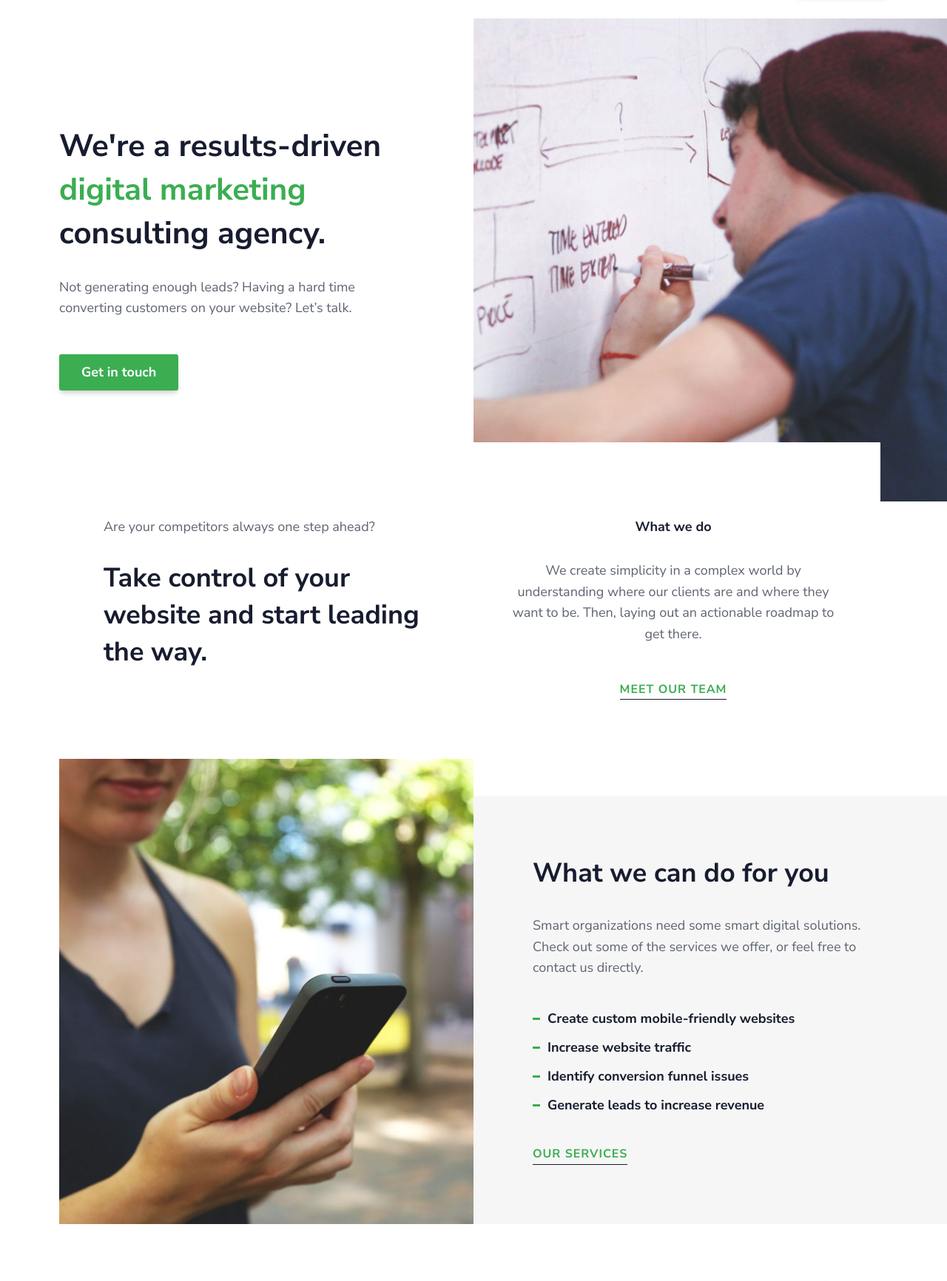
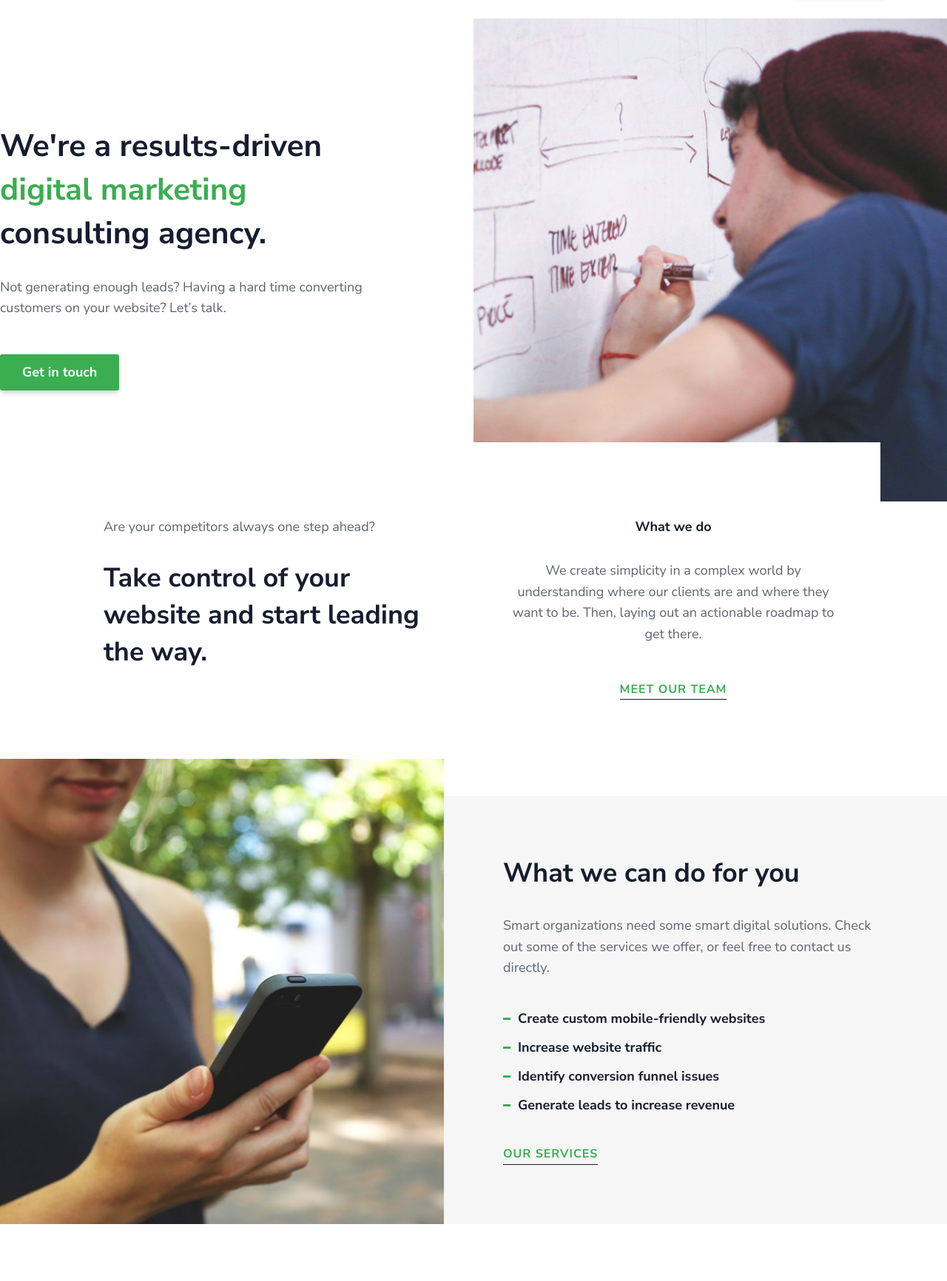
Before and after one commit to good3n/manawire, a Gatsby site: page / in a window 1280 px wide. Shown: the part 81-1813 px from the top of the page at 74% size. Built offline with nearby package versions, Linux system fonts and the light colour scheme; Gatsby itself is replaced by a stand-in of ours.

Commit message:
update component width

```diff
--- a/src/components/Hero.js
+++ b/src/components/Hero.js
@@ -9,7 +9,7 @@
   grid-gap: 100px;
   align-items: center;
   padding-top: 100px;
-  max-width: 1600px;
+  max-width: 1350px;
   margin: 0 auto;
 
   @media (max-width: 1100px) {
@@ -23,7 +23,7 @@
   }
 
   > span {
-    padding: 150px 0 150px 80px;
+    padding: 150px 0 150px 0;
     position: relative;
     z-index: 1;
 
--- a/src/components/ValueProps.js
+++ b/src/components/ValueProps.js
@@ -7,8 +7,7 @@
   display: grid;
   grid-template-columns: 1fr 1fr;
   grid-gap: 80px;
-  padding-left: 80px;
-  max-width: 1600px;
+  max-width: 1350px;
   margin: 0 auto;
 
   @media (max-width: 1000px) {
```
